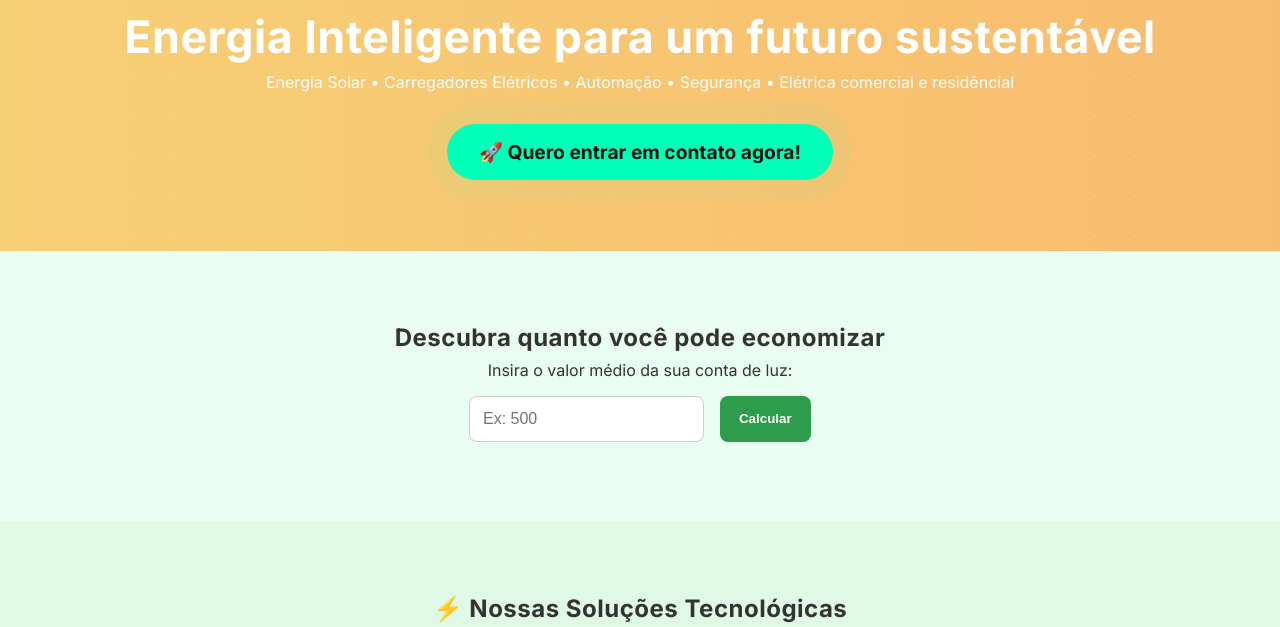
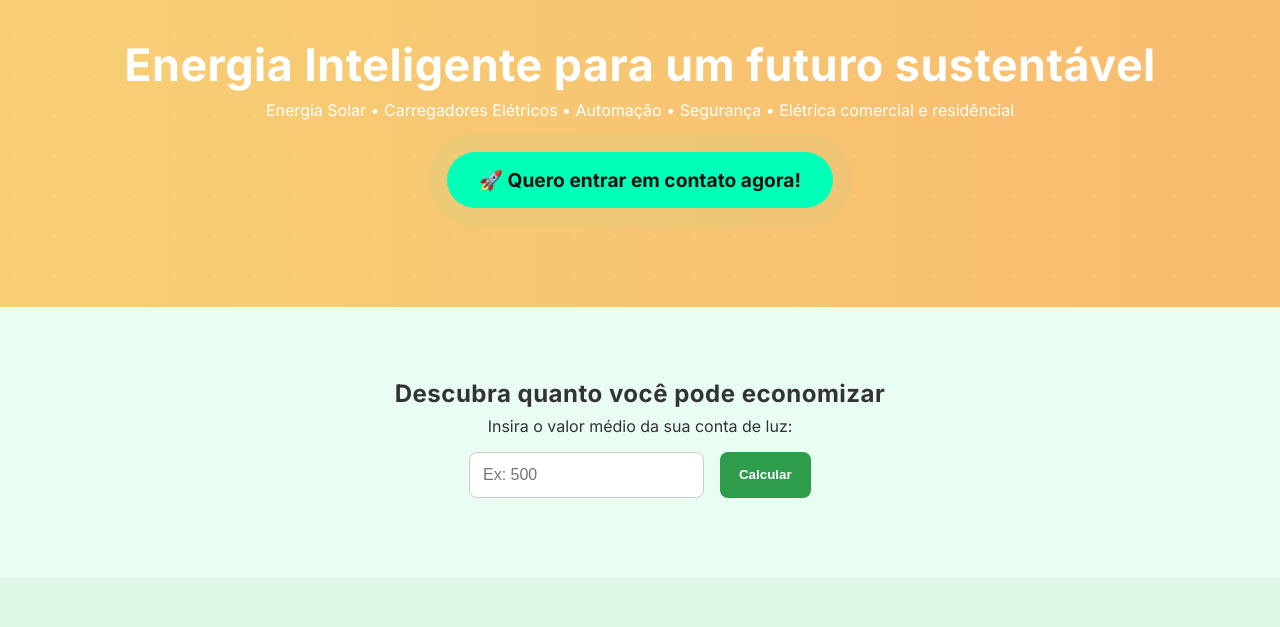
Before and after one commit to Heliferreira/LP-RumoEnergy, a plain HTML site: page index.html in a window 1280 px wide. Shown: the part 173-800 px from the top of the page. Drawn offline with Linux system fonts and the light colour scheme.

Commit message:
Ajuste do hero: altura mínima + altura auto para melhor responsividade e alinhamento do conteúdo

```diff
--- a/style.css
+++ b/style.css
@@ -25,7 +25,7 @@ p {
 /* Hero */
 .hero {
   position: relative;
-  height: 45vh; /* altura mais equilibrada */
+  height: 52vh; /* altura mais equilibrada */
   display: flex;
   flex-direction: column;
   align-items: center;
```
